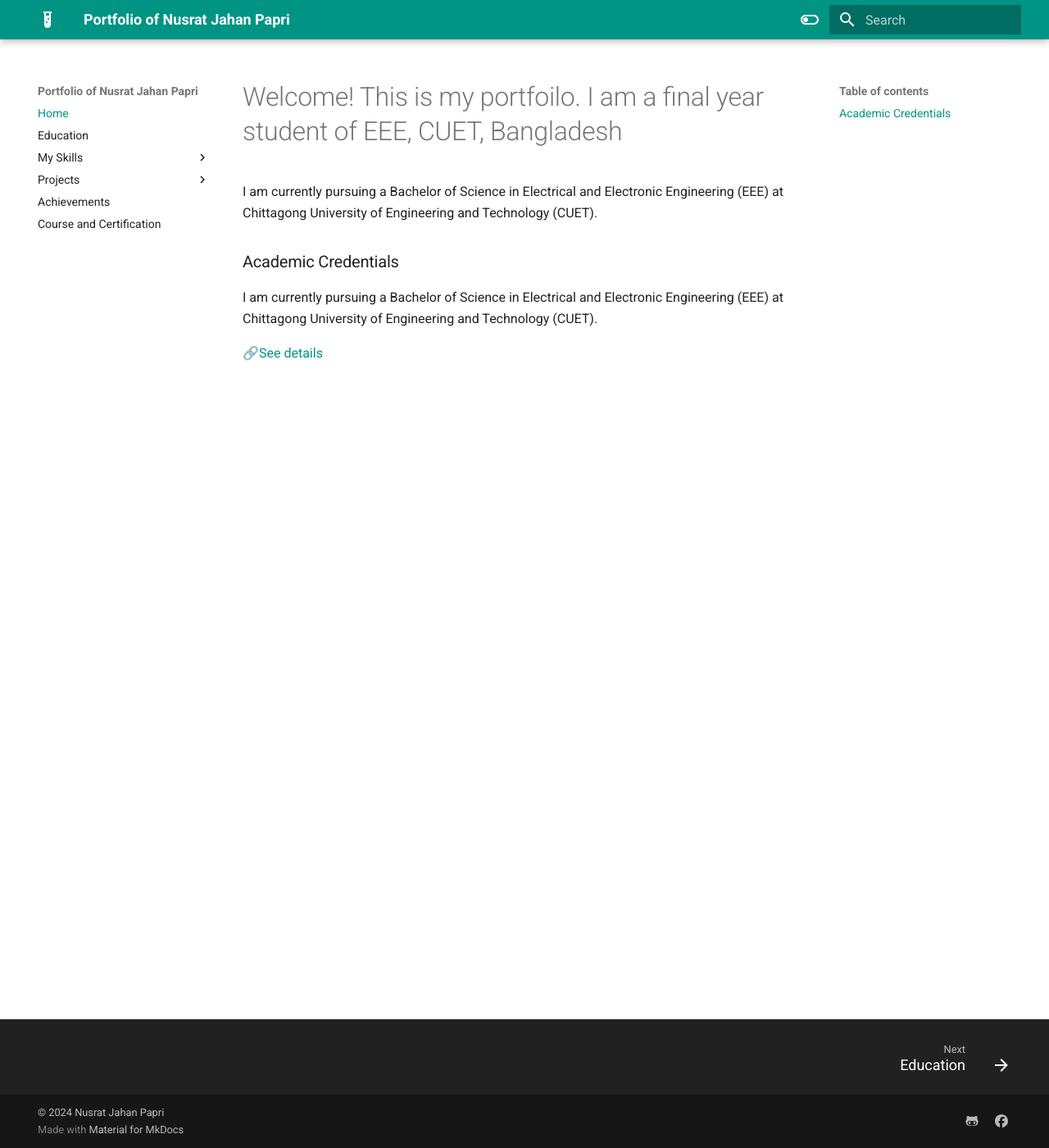
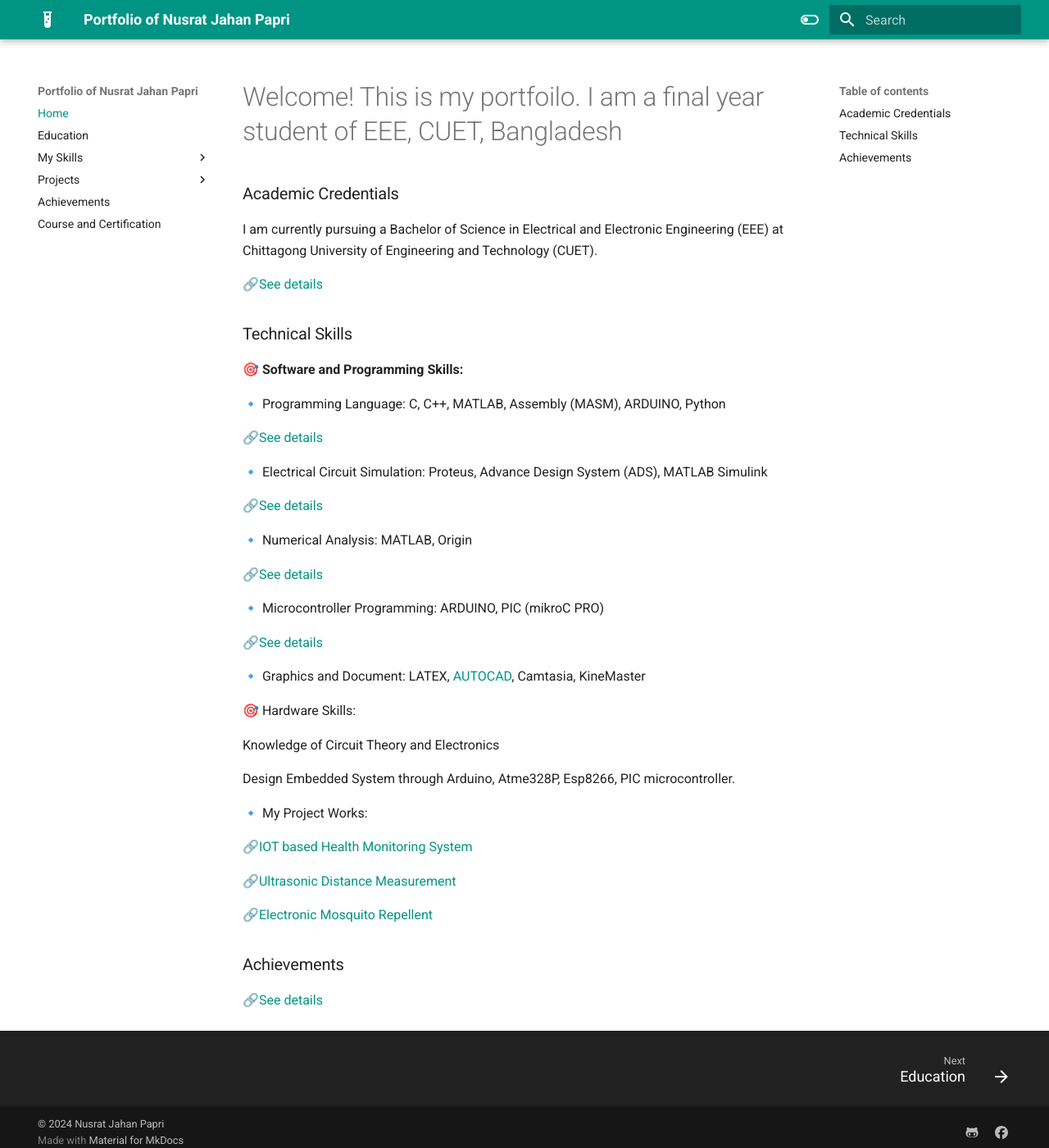
Before and after one commit to Nusrat008/papri-portfolio, an MkDocs documentation site: the page built from docs/index.md, in a window 1280 px wide and 1400 px high. Shown: the whole window at 82% size. Built offline with MkDocs 1.6.1 and Material for MkDocs 9.7.7, drawn with Linux system fonts in a browser that asks for light colours.

Commit message:
updated index

```diff
--- a/docs/index.md
+++ b/docs/index.md
@@ -1,6 +1,4 @@
 # Welcome! This is my portfoilo. I am a final year student of EEE, CUET, Bangladesh
-
-I am currently pursuing a Bachelor of Science in Electrical and Electronic Engineering (EEE) at Chittagong University of Engineering and Technology (CUET).
 
 
 ### Academic Credentials
@@ -8,3 +6,48 @@ I am currently pursuing a Bachelor of Science in Electrical and Electronic Engin
 I am currently pursuing a Bachelor of Science in Electrical and Electronic Engineering (EEE) at Chittagong University of Engineering and Technology (CUET).
 
 🔗[See details](https://nusrat008.github.io/Portfolio/Education)
+
+### Technical Skills
+
+🎯 **Software and Programming Skills:**
+
+  🔹 Programming Language: C, C++, MATLAB, Assembly (MASM), ARDUINO, Python
+
+  🔗[See details](https://nusrat008.github.io/Portfolio/CplusPlus/)
+
+
+  🔹 Electrical Circuit Simulation: Proteus, Advance Design System (ADS), MATLAB Simulink
+
+  🔗[See details](https://nusrat008.github.io/Portfolio/circuit-simulation/)
+
+
+  🔹 Numerical Analysis: MATLAB, Origin
+
+  🔗[See details](https://nusrat008.github.io/Portfolio/numerical-matlab/)
+
+
+  🔹 Microcontroller Programming: ARDUINO, PIC (mikroC PRO)
+
+ 🔗[See details](https://nusrat008.github.io/Portfolio/basic-arduino/)
+
+
+  🔹 Graphics and Document: LATEX, [AUTOCAD](https://nusrat008.github.io/Portfolio/transformer-design/), Camtasia, KineMaster
+
+🎯 Hardware Skills:
+
+Knowledge of Circuit Theory and Electronics
+
+Design Embedded System through Arduino, Atme328P, Esp8266, PIC microcontroller.
+
+🔹 My Project Works:
+
+   🔗[IOT based Health Monitoring System](https://nusrat008.github.io/Portfolio/iot-based-health-monitoring/)
+
+   🔗[Ultrasonic Distance Measurement](https://nusrat008.github.io/Portfolio/ultrasonic-distance-measurement/)
+
+   🔗[Electronic Mosquito Repellent](https://nusrat008.github.io/Portfolio/Mosquito-repellent-ckt/)
+
+
+### Achievements
+
+🔗[See details](https://nusrat008.github.io/Portfolio/achievements/)
```
